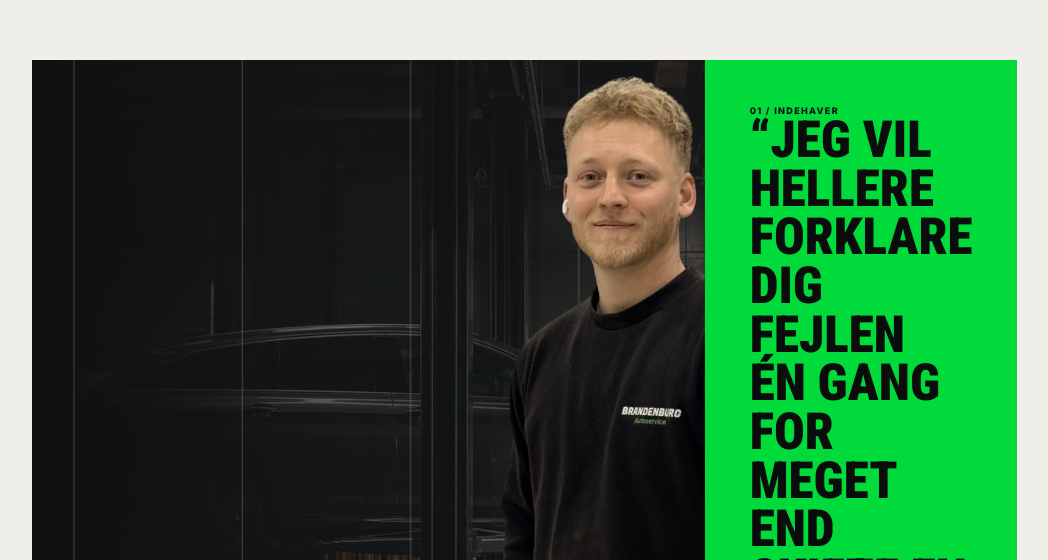
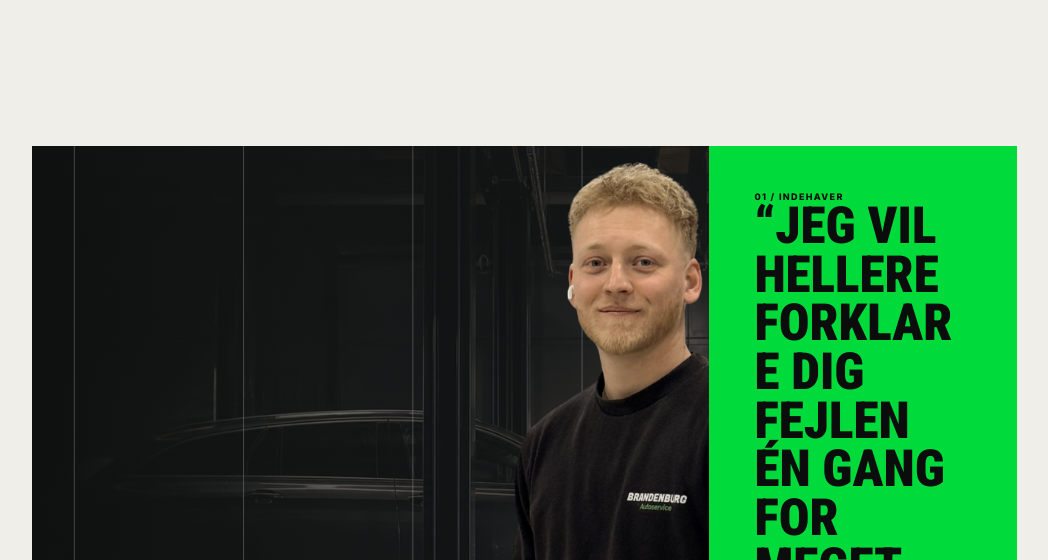
Before and after one commit to MPSolution4281/BrandenburgAuto, a Next.js app: page / in a window 1280 px wide. Shown: the part 1493-2053 px from the top of the page, without its empty margins (173-1221 px from the left). Built offline with nearby package versions, Linux system fonts and the light colour scheme.

Commit message:
Brug overflow-wrap: anywhere i stedet for break-word
break-word løser visuel ombrydning, men påvirker per spec ikke elementets min-content-bredde - så grid-celler kunne stadig tvinges brede nok til at rumme det ubrudte ord, hvilket gav overflow alligevel. anywhere retter begge dele.

```diff
--- a/app/globals.css
+++ b/app/globals.css
@@ -12,7 +12,7 @@
 }
 
 * { box-sizing: border-box; }
-h1, h2, h3, h4, blockquote { overflow-wrap: break-word; }
+h1, h2, h3, h4, blockquote { overflow-wrap: anywhere; }
 html { scroll-behavior: smooth; }
 body { margin: 0; overflow-x: clip; color: var(--ink); background: var(--paper); font-family: var(--body); }
 a { color: inherit; text-decoration: none; }
```
